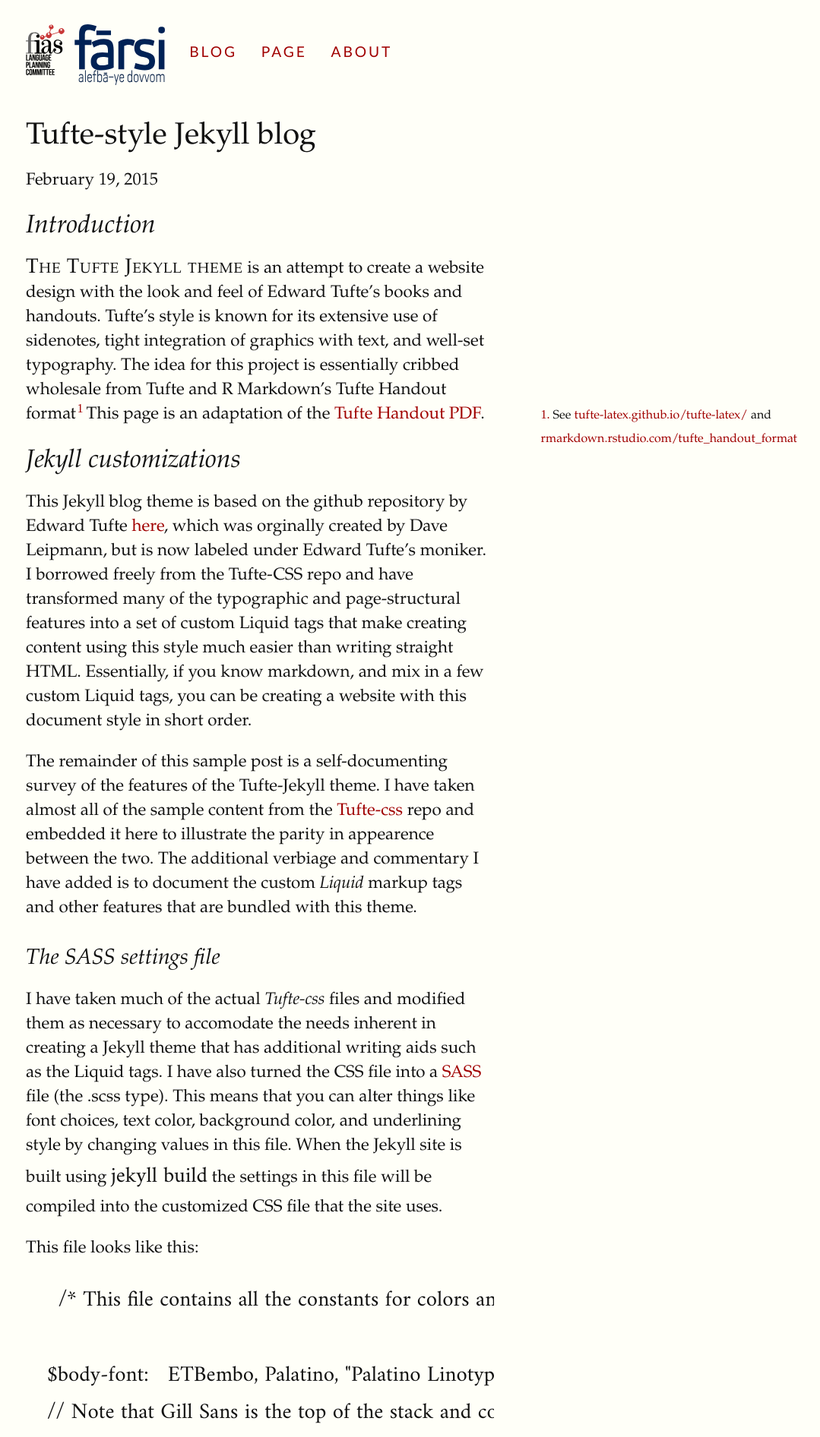
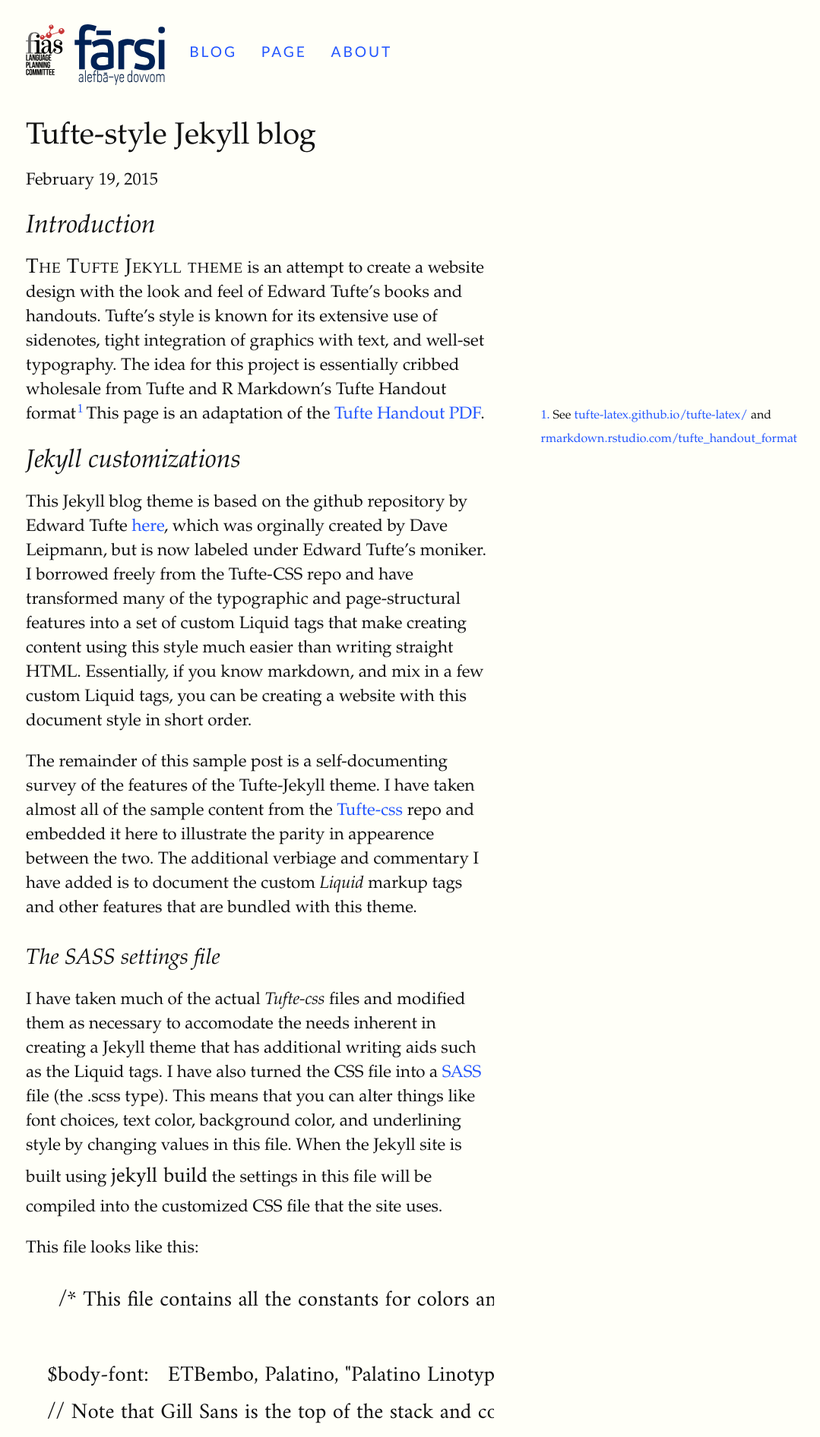
Before and after one commit to fiasinstitute/persian, a Jekyll site: the page built from _posts/2015-02-19-tufte-style-jekyll-blog.md, in a window 1280 px wide. Shown: the top 1892 px of the page at 76% size, without its empty margins (126-1205 px from the left). Built offline with Jekyll 4.4.1, drawn with Linux system fonts in a browser that asks for light colours; formulas are drawn with MathJax 3; a script that is not in the unit is left out.

Commit message:
Update _settings.scss

```diff
--- a/_sass/_settings.scss
+++ b/_sass/_settings.scss
@@ -9,6 +9,6 @@
 $url-font: "Lucida Console", "Lucida Sans Typewriter", Monaco, "Bitstream Vera Sans Mono", monospace;
 $text-color: #111;
 $bg-color: #fffff8;
-$contrast-color: #a00000;
+$contrast-color: #2255ff; //#a00000
 $border-color: #333333;
 $link-style: color; // choices are 'color' or 'underline'. Default is color using $contrast-color set above
```
